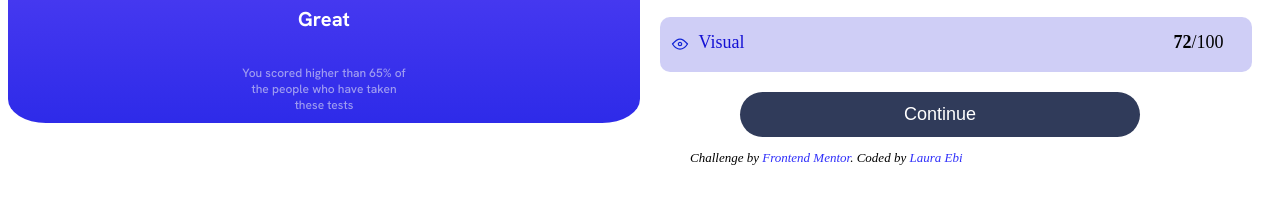
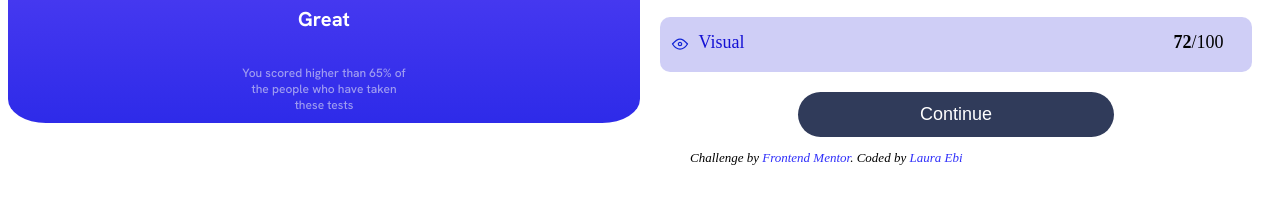
Before and after one commit to Ebi-laura/hello-, a plain HTML site: page index.html in a window 1280 px wide. Shown: the part 285-488 px from the top of the page. Drawn offline with Linux system fonts and the light colour scheme.

Commit message:
updated style.css

```diff
--- a/style.css
+++ b/style.css
@@ -169,13 +169,13 @@ button{
     background-color: hsl(224, 30%, 27%);
     color: white;
     border: none;
-    width: 400px;
+    width: 50%;
    font-size: 18px;
    line-height: 25px;
    padding: 10px 0;
    border-radius: 25px;
    cursor: pointer;
-   margin-left: 100px;
+   margin-left: 25%;
 
 }
 button:active{
@@ -191,7 +191,7 @@ footer span{
     color: rgb(47, 47, 250);
 }
 
-@media screen and (max-width:375px) {
+@media screen and (max-width:992px) {
     .parent{
         display: block;
     }
```
